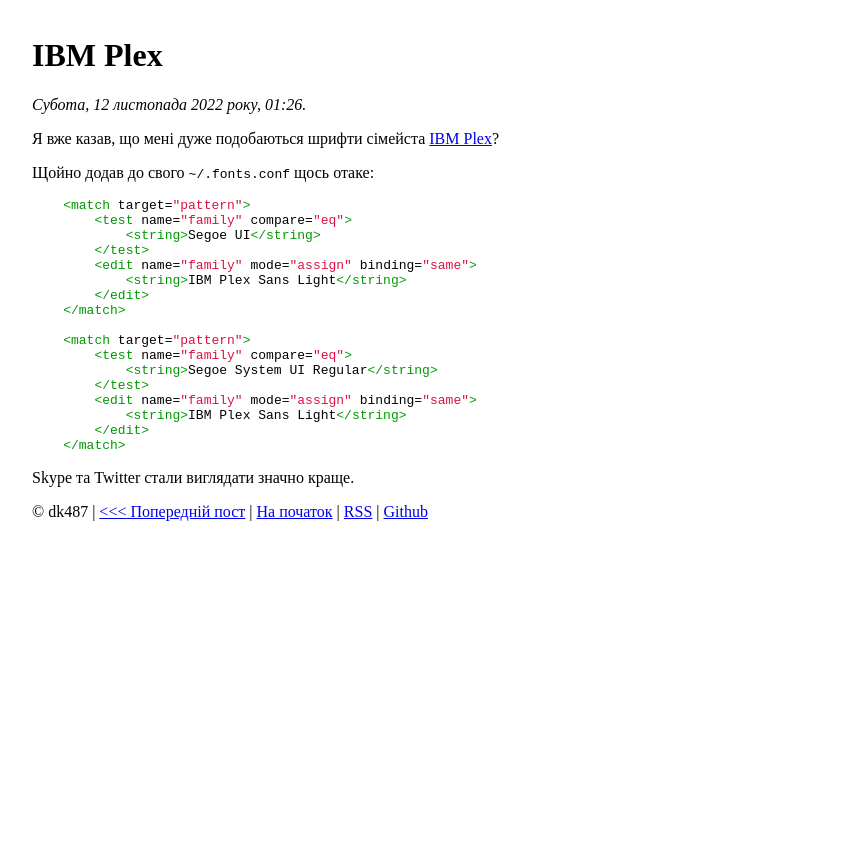
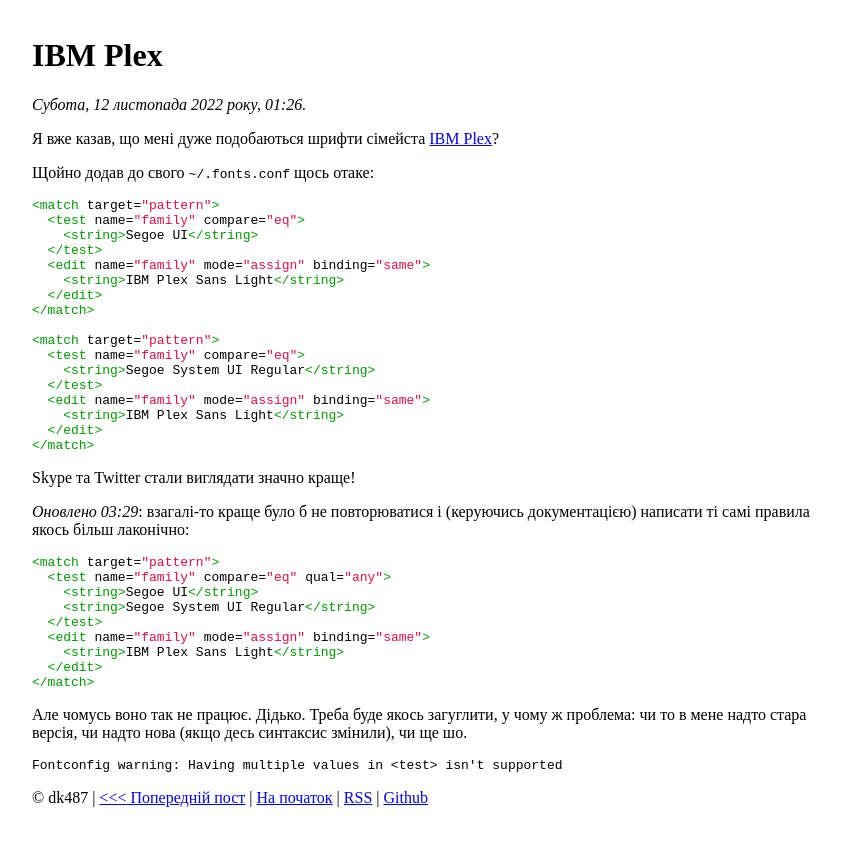
Before and after one commit to dk487/test.de.co.ua, a Jekyll site: the page built from _posts/2022/2022-11-12-ibm-plex.md, in a window 1280 px wide. Shown: the top 846 px of the page, without its empty margins (208-1049 px from the left). Built offline with Jekyll 4.4.1, drawn with Linux system fonts in a browser that asks for light colours.

Commit message:
Post update

````diff
--- a/_posts/2022/2022-11-12-ibm-plex.md
+++ b/_posts/2022/2022-11-12-ibm-plex.md
@@ -8,23 +8,43 @@
 Щойно додав до свого `~/.fonts.conf` щось отаке:
 
 ```xml
-    <match target="pattern">
-        <test name="family" compare="eq">
-            <string>Segoe UI</string>
-        </test>
-        <edit name="family" mode="assign" binding="same">
-            <string>IBM Plex Sans Light</string>
-        </edit>
-    </match>
+<match target="pattern">
+  <test name="family" compare="eq">
+    <string>Segoe UI</string>
+  </test>
+  <edit name="family" mode="assign" binding="same">
+    <string>IBM Plex Sans Light</string>
+  </edit>
+</match>
 
-    <match target="pattern">
-        <test name="family" compare="eq">
-            <string>Segoe System UI Regular</string>
-        </test>
-        <edit name="family" mode="assign" binding="same">
-            <string>IBM Plex Sans Light</string>
-        </edit>
-    </match>
+<match target="pattern">
+  <test name="family" compare="eq">
+    <string>Segoe System UI Regular</string>
+  </test>
+  <edit name="family" mode="assign" binding="same">
+    <string>IBM Plex Sans Light</string>
+  </edit>
+</match>
 ```
 
-Skype та Twitter стали виглядати значно краще.
+Skype та Twitter стали виглядати значно краще!
+
+_Оновлено 03:29_: взагалі-то краще було б не повторюватися і (керуючись документацією) написати ті самі правила якось більш лаконічно:
+
+```xml
+<match target="pattern">
+  <test name="family" compare="eq" qual="any">
+    <string>Segoe UI</string>
+    <string>Segoe System UI Regular</string>
+  </test>
+  <edit name="family" mode="assign" binding="same">
+    <string>IBM Plex Sans Light</string>
+  </edit>
+</match>
+```
+
+Але чомусь воно так не працює. Дідько. Треба буде якось загуглити, у чому ж проблема: чи то в мене надто стара версія, чи надто нова (якщо десь синтаксис змінили), чи ще шо.
+
+```
+Fontconfig warning: Having multiple values in <test> isn't supported
+```
````
